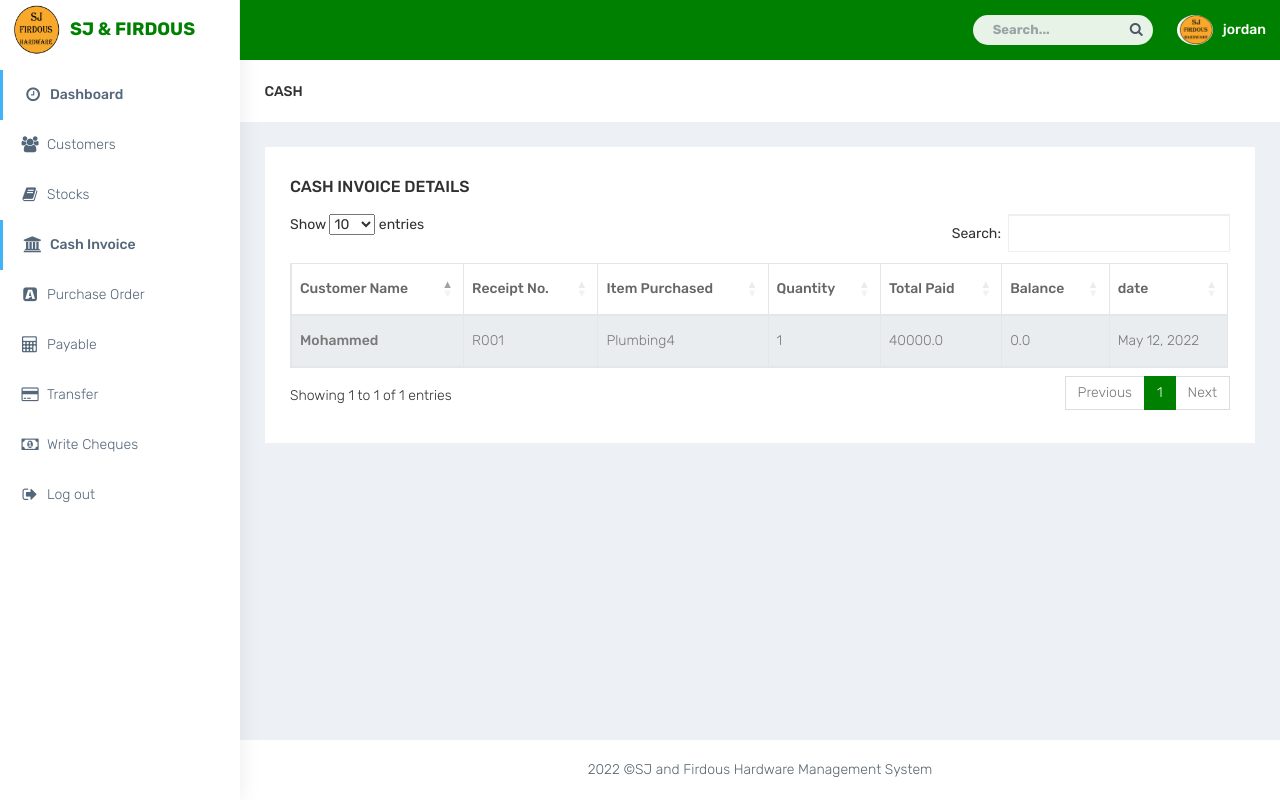
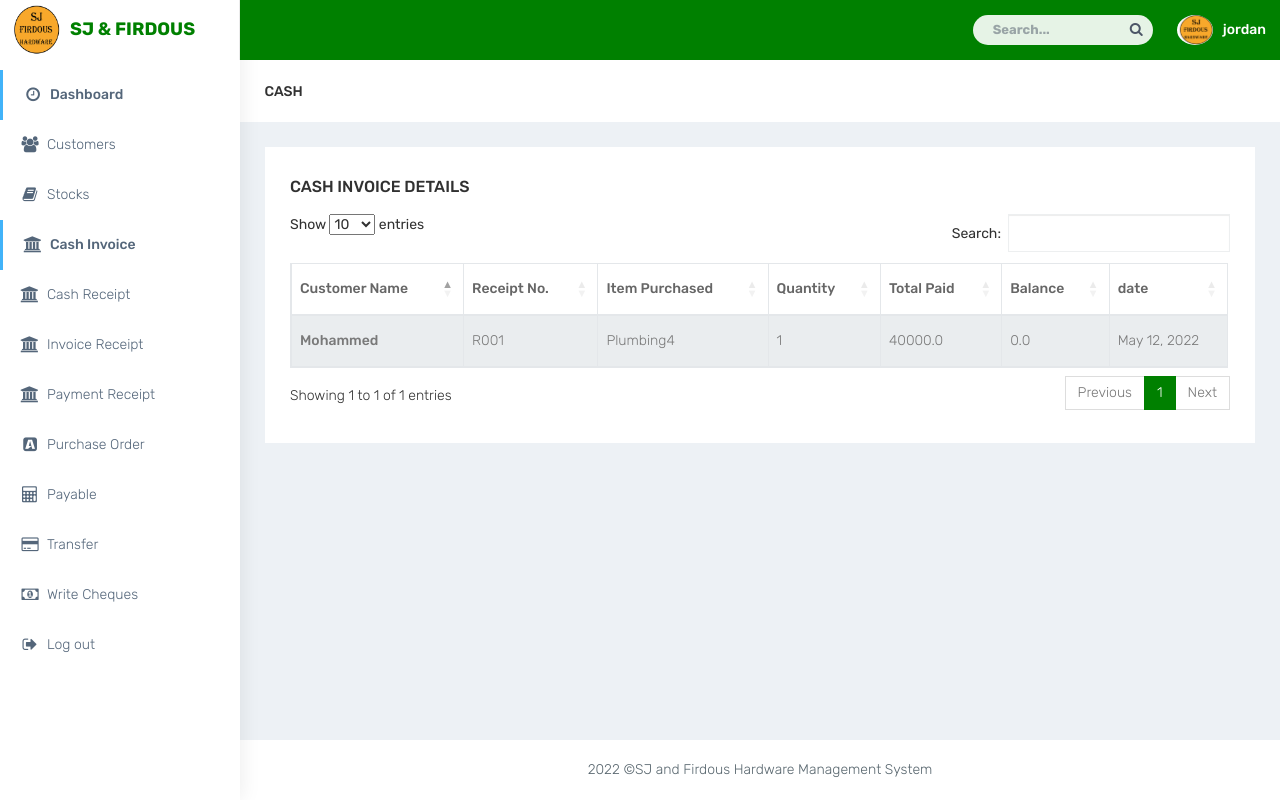
Before and after one commit to jkinathan/firdous, a Django app: page /cash/ in a window 1280 px wide. Run offline with Django 4.2, Linux system fonts and the light colour scheme; a user stored in the database is signed in; data comes from the database, SQL or seed files in the repository; both versions use the stored data as it was after the commit; parts of the project's set-up code (start-up, migrations or seed data) failed here and were passed over; some libraries are stand-ins or nearby versions.

Commit message:
cash receipt, invoice receipt, receivepayment added

```diff
--- a/plumbing/urls.py
+++ b/plumbing/urls.py
@@ -12,6 +12,9 @@ urlpatterns = [
      path('cash/', views.cash, name='cash'),
      path('payable/', views.payable, name='payable'),
      path('transfer/', views.transfer, name='transfer'),
+     path('cashreceipt/', views.cashReceipt, name='cashreceipt'),
+     path('invoicereceipt/', views.invoiceReceipt, name='invoicereceipt'),
+     path('paymentreceipt/', views.paymentReceipt, name='paymentreceipt'),
      path('statistics/', views.statistics, name='statistics'),
      # path('credit/', views.credit, name='credit'),
      # path('receive/', views.receive, name='receive'),
--- a/plumbing/views.py
+++ b/plumbing/views.py
@@ -214,6 +214,28 @@ def transfer(request):
                }
     return render(request, 'transfer.html',context)
 
+
+@login_required
+def cashReceipt(request):
+    # transfers = Transfer.objects.all()
+    #
+    # context = {'transfers': transfers
+    #            }
+    return render(request, 'cashreceipt.html')
+
+def invoiceReceipt(request):
+    # transfers = Transfer.objects.all()
+    #
+    # context = {'transfers': transfers
+    #            }
+    return render(request, 'invoicereceipt.html')
+
+def paymentReceipt(request):
+    # transfers = Transfer.objects.all()
+    #
+    # context = {'transfers': transfers
+    #            }
+    return render(request, 'paymentreceipt.html')
 @login_required
 def statistics(request):
     # checks = Cheques.objects.all()
--- a/templates/base.html
+++ b/templates/base.html
@@ -143,6 +143,16 @@
                     <li>
                         <a href="{% url 'cash' %}" class="waves-effect"><i class="fa fa-bank fa-fw" aria-hidden="true"></i>Cash Invoice</a>
                     </li>
+
+                    <li>
+                        <a href="{% url 'cashreceipt' %}" class="waves-effect"><i class="fa fa-bank fa-fw" aria-hidden="true"></i>Cash Receipt</a>
+                    </li>
+                     <li>
+                        <a href="{% url 'invoicereceipt' %}" class="waves-effect"><i class="fa fa-bank fa-fw" aria-hidden="true"></i>Invoice Receipt</a>
+                    </li>
+                     <li>
+                        <a href="{% url 'paymentreceipt' %}" class="waves-effect"><i class="fa fa-bank fa-fw" aria-hidden="true"></i>Payment Receipt</a>
+                    </li>
                     <li>
                         <a href="{% url 'purchase' %}" class="waves-effect"><i class="fa fa-buysellads fa-fw" aria-hidden="true"></i>Purchase Order</a>
                     </li>
--- a/templates/invoicedetails.html
+++ b/templates/invoicereceipt.html
@@ -85,7 +85,7 @@
                         </tr>
                     </tbody>
                 </table>
-                <a href="{% url 'receivepaymentreceipt' %}"><button type="button" class="btn btn-success btn-lg btn-block">
+                <a href="{% url 'paymentreceipt' %}"><button type="button" class="btn btn-success btn-lg btn-block">
                     Pay Now   <span class="glyphicon glyphicon-chevron-right"></span>
                 </button></a></td>
             </div>
--- a/templates/receivepaymentreceipt.html
+++ b/templates/paymentreceipt.html
@@ -100,7 +100,7 @@
                     </tbody>
                 </table>
                 <button type="button" class="btn btn-success btn-lg btn-block">
-                    Pay Now   <span class="glyphicon glyphicon-chevron-right"></span>
+                    Print
                 </button></td>
             </div>
         </div>
```
Also changed, not shown: db.sqlite3, templates/cashreceipt.html (renamed from templates/cashreceiptdetails.html).
